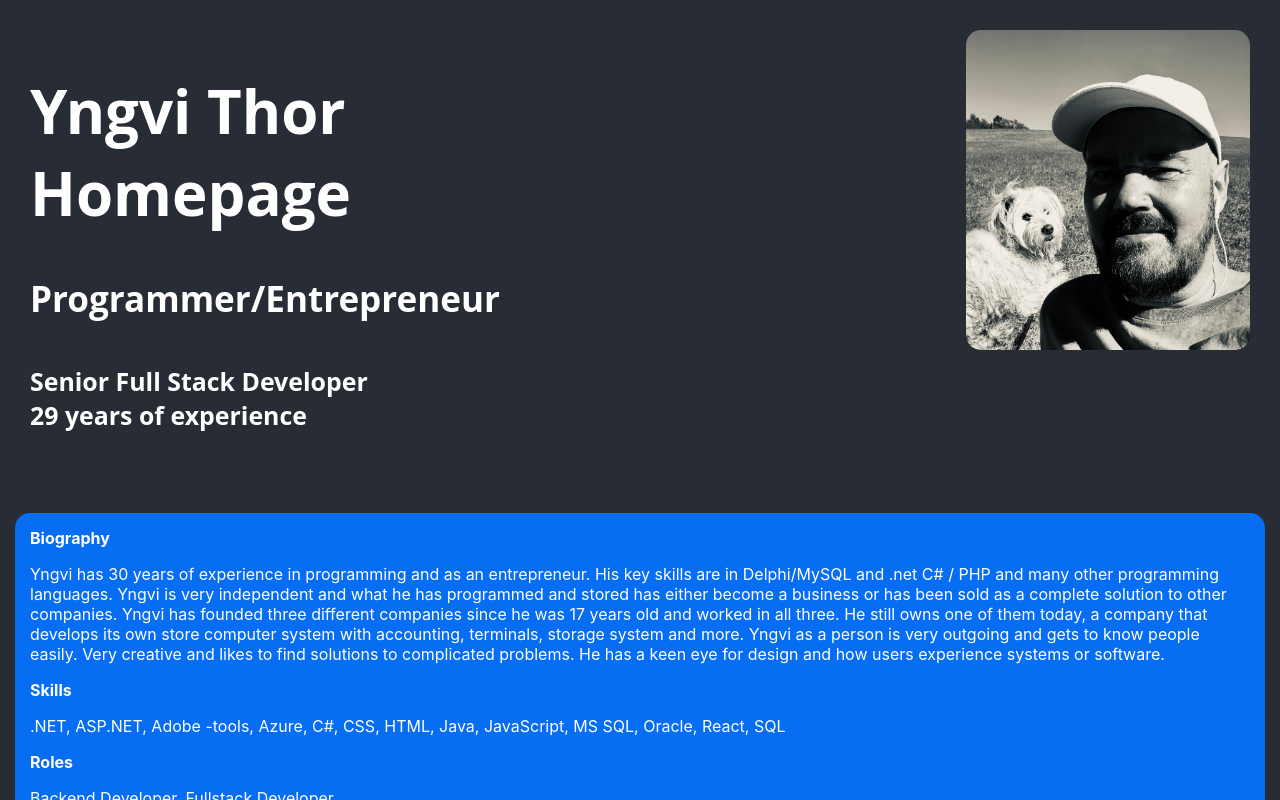
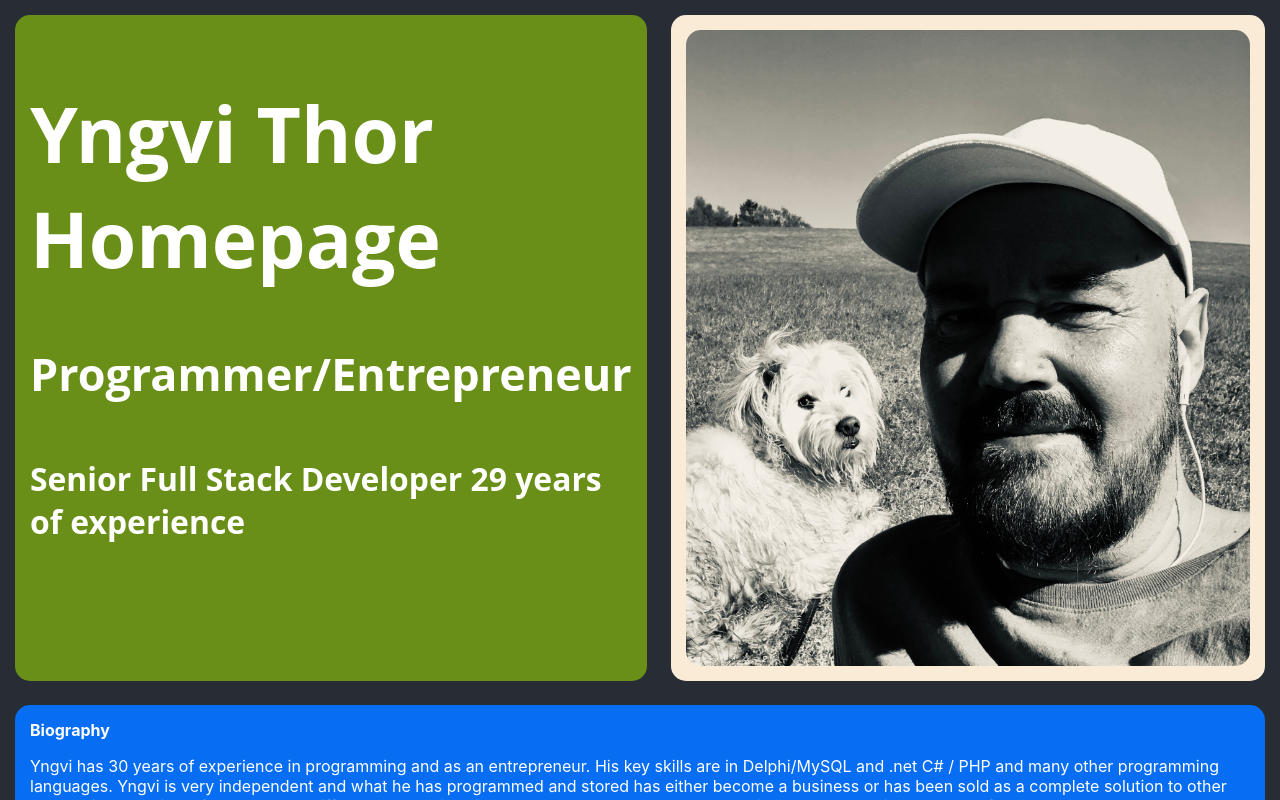
Before and after one commit to YngviThor/yngvithor, a React (Create React App) app: page / in a window 1280 px wide. Shown: the top 800 px of the page. Built offline with nearby package versions, Linux system fonts and the light colour scheme.

Commit message:
monday1010

```diff
--- a/src/App.css
+++ b/src/App.css
@@ -4,27 +4,27 @@
 
 .cvPic {
 
-
-
   justify-content: right;
   padding: 10px;
-
+  background-color: antiquewhite
 
 }
 
 .cvHeader {
-  width: 60%;
+
 
   padding: 10px;
   color: white;
-  font-size: 30px;
+
   font-family: "Open Sans", "PT Sans", Calibri, Tahoma, sans-serif;
-
-
+  background-color: rgb(106, 143, 24);
+  font-size: 3vw;
 }
 
 .App-logo {
-  height: 40vmin;
+
+  max-width:100%;
+max-height:100%;
   pointer-events: none;
   float: right;
   border-radius: 15px;
@@ -36,6 +36,7 @@ display: grid;
 grid-template-columns: repeat(2, 1fr);
 gap: 1.5rem;
 padding: 15px;
+align-content: center;
 
 
 }
--- a/src/App.js
+++ b/src/App.js
@@ -7,6 +7,12 @@ function App() {
 
 
     <div className="App">
+
+<head>
+  <meta name="viewport" content="width=device-width,height=device-height,initial-scale=1.0"/>
+</head>
+
+
       <div className="Grid">
 
         <div className="cvHeader grid-box ">
```
Lines whose indentation alone changed are shown as unchanged.
